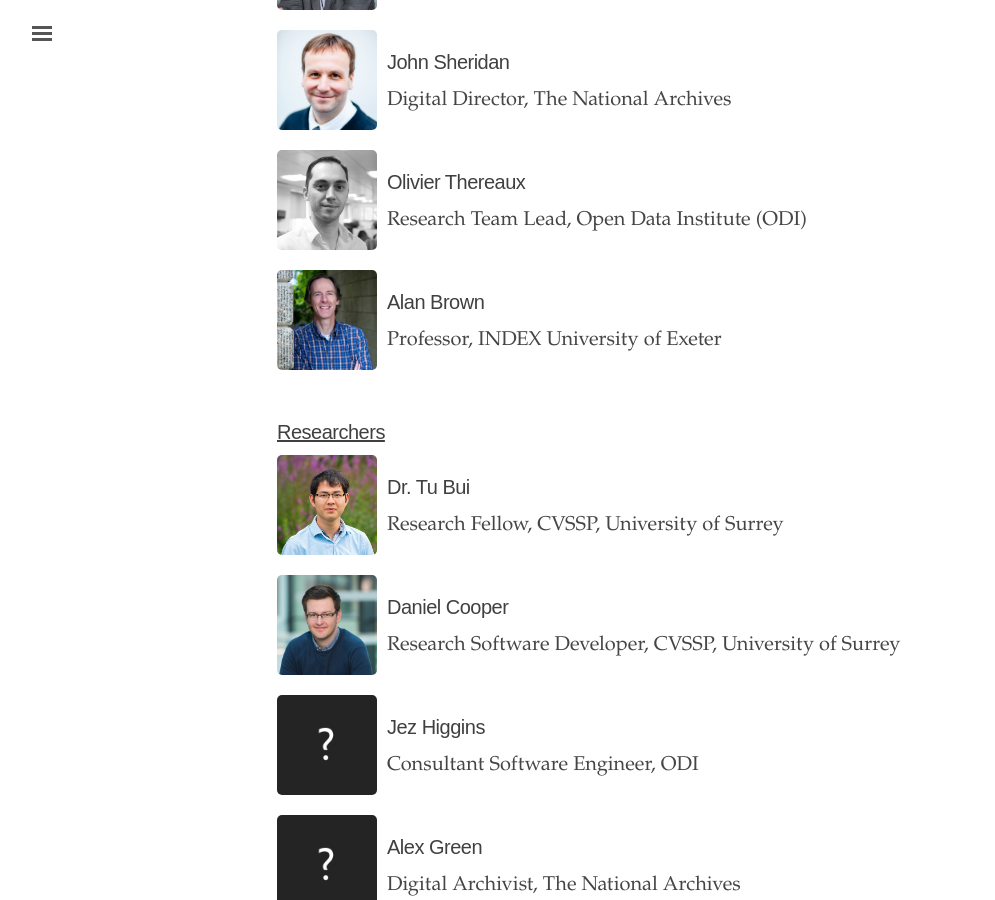
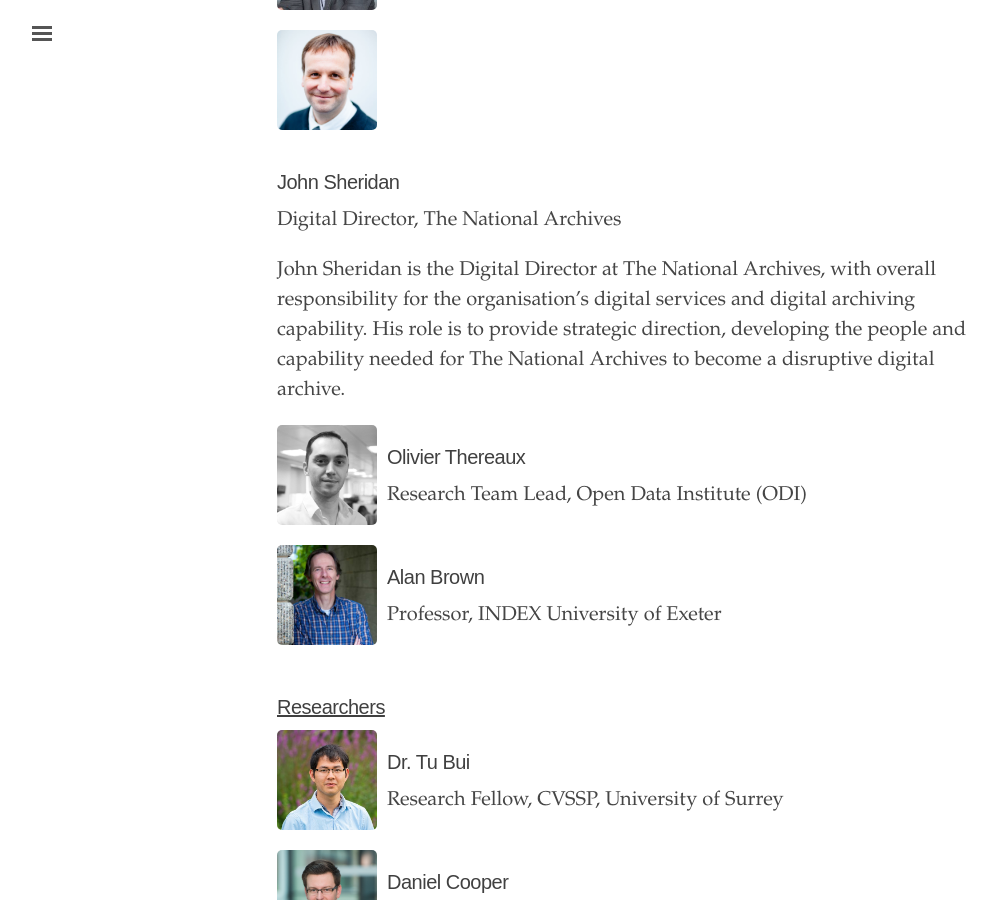
Before and after one commit to archangel-dlt/website, a Jekyll site: the page built from people.md, in a window 1280 px wide and 900 px high, scrolled down 443 px. Shown: the whole window, without its empty margins (3-998 px from the left). Built offline with Jekyll 4.4.1, drawn with Linux system fonts in a browser that asks for light colours.

Commit message:
People page

```diff
--- a/_data/people.yml
+++ b/_data/people.yml
@@ -7,6 +7,7 @@
   - image: johnsheridan.png
     name: John Sheridan
     position: Digital Director, The National Archives
+    bio: John Sheridan is the Digital Director at The National Archives, with overall responsibility for the organisation’s digital services and digital archiving capability. His role is to provide strategic direction, developing the people and capability needed for The National Archives to become a disruptive digital archive.
 
   - image: olivierthereaux.jpg
     name: Olivier Thereaux
--- a/people.md
+++ b/people.md
@@ -13,6 +13,7 @@
       <div>
         <h4>{{person.name}}</h4>
         <p>{{person.position}}</p>
+        <p>{{person.bio}}</p>
       </div>
     </div>
     {% endfor %}
```
